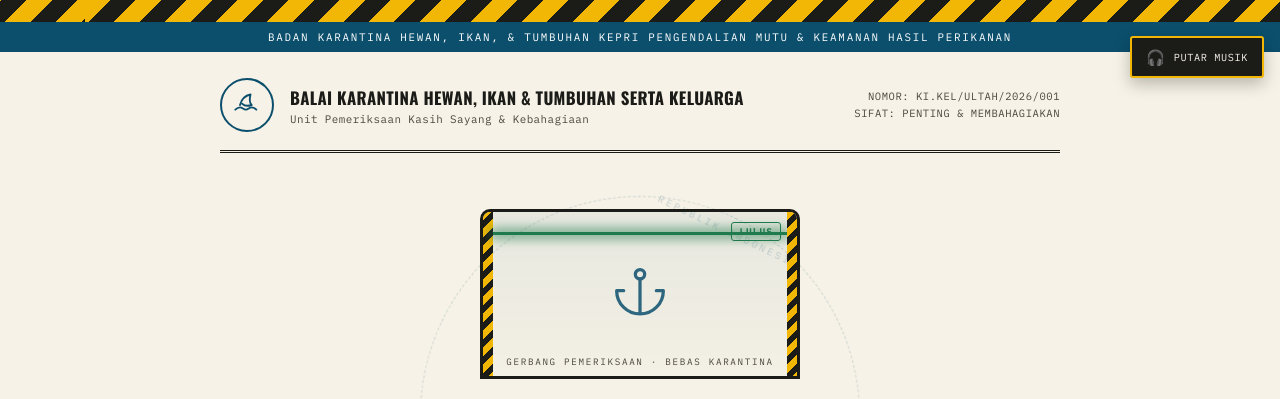
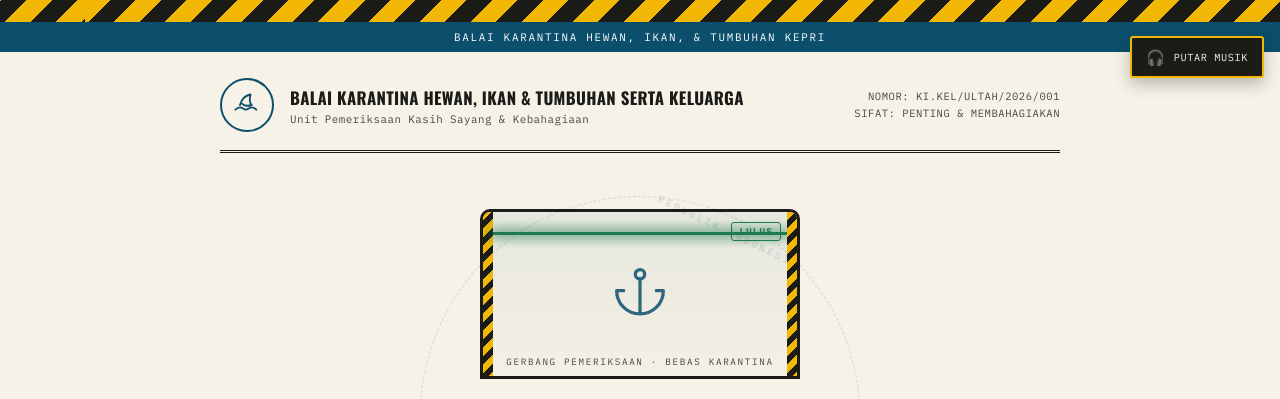
Before and after one commit to rexonnn13/Website_UlangTahun_Bapak_13_08, a plain HTML site: page index.html in a window 1280 px wide. Shown: the top 399 px of the page. Drawn offline with nearby package versions, Linux system fonts and the light colour scheme.

Commit message:
Update index.html

```diff
--- a/index.html
+++ b/index.html
@@ -590,8 +590,7 @@
   <body>
     <div class="hazard-bar"></div>
     <div class="kop-strip">
-      Badan Karantina Hewan, Ikan, &amp; Tumbuhan kepri Pengendalian Mutu &amp;
-      Keamanan Hasil Perikanan
+      Balai Karantina Hewan, Ikan, &amp; Tumbuhan kepri
     </div>
 
     <button id="musicToggle" class="music-toggle" aria-pressed="false">
```
